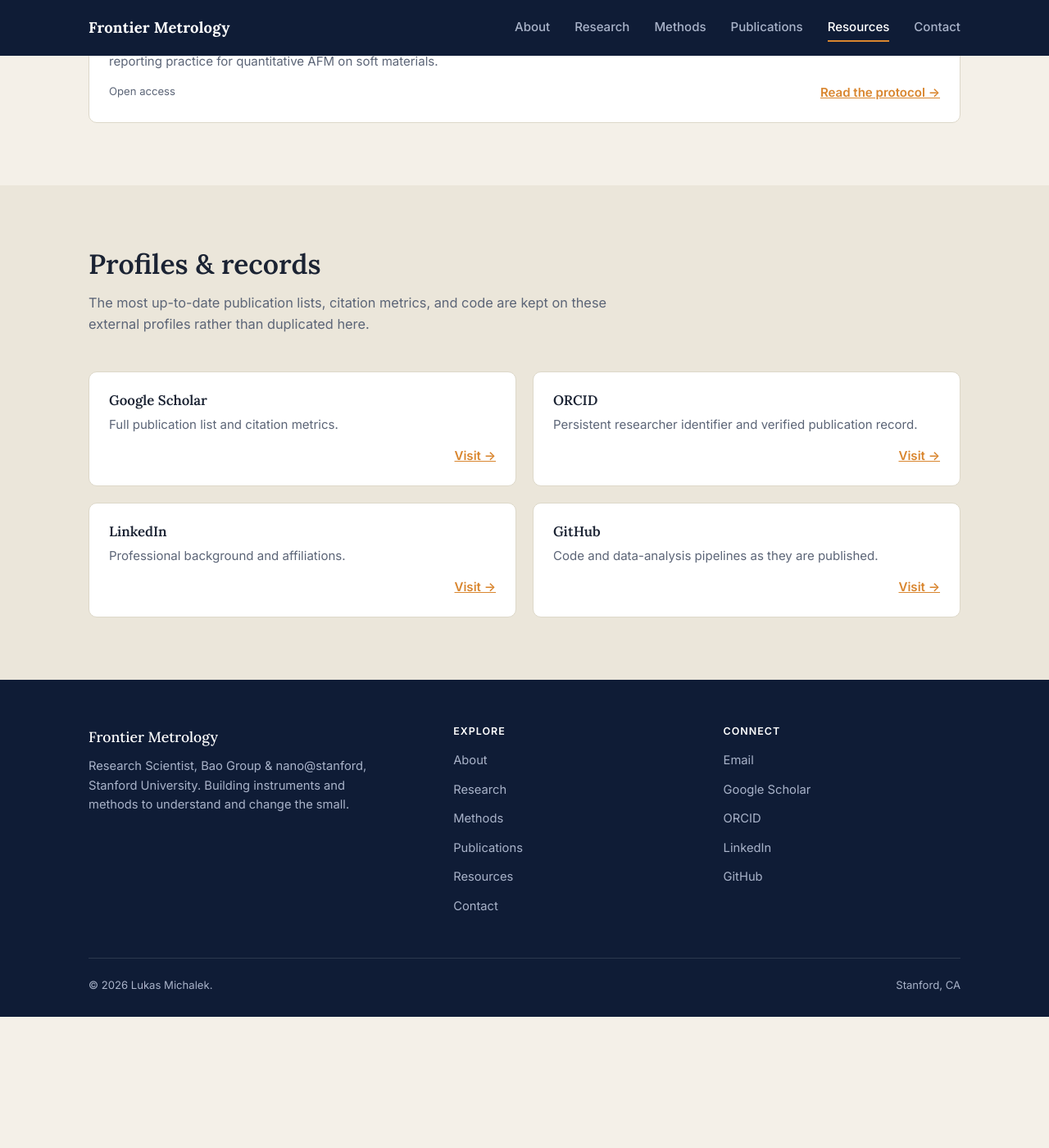
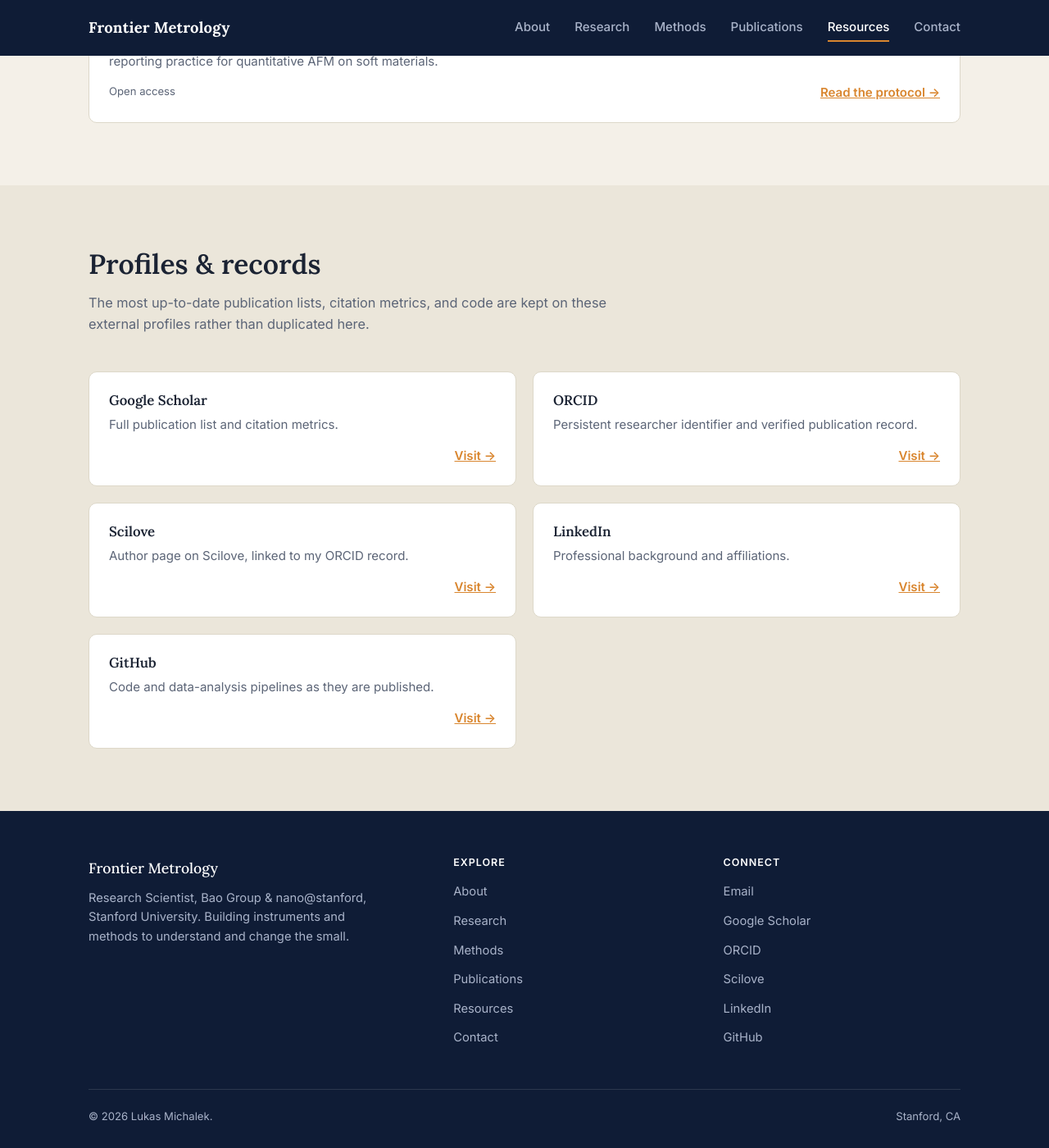
Before and after one commit to lukasfmichalek/lukasfmichalek.github.io, a Jekyll site: the page built from _pages/resources.md, in a window 1280 px wide and 1400 px high, scrolled down 584 px. Shown: the whole window at 82% size. Built offline with Jekyll 4.4.1, drawn with Linux system fonts in a browser that asks for light colours; before the commit the page ends 1824 px from its top, so only the background shows below that.

Commit message:
Add Scilove author profile link
Adds the Scilove page to the author links (about, contact, resources, footer) and to the Publications header buttons.

Co-Authored-By: Claude Sonnet 5.5 <noreply@anthropic.com>
Claude-Session: https://claude.ai/code/session_017newvzTptfM9pui5ZgcXYb

```diff
--- a/_config.yml
+++ b/_config.yml
@@ -78,6 +78,9 @@ author:
     - label: "ORCID"
       icon: "fab fa-fw fa-orcid"
       url: "https://orcid.org/0000-0002-2257-5038"
+    - label: "Scilove"
+      icon: "fas fa-fw fa-heart"
+      url: "https://www.scilove.app/author/0000-0002-2257-5038"
     - label: "LinkedIn"
       icon: "fab fa-fw fa-linkedin"
       url: "https://www.linkedin.com/in/lukas-michalek-89a692157/"
@@ -93,6 +96,9 @@ footer:
     - label: "ORCID"
       icon: "fab fa-fw fa-orcid"
       url: "https://orcid.org/0000-0002-2257-5038"
+    - label: "Scilove"
+      icon: "fas fa-fw fa-heart"
+      url: "https://www.scilove.app/author/0000-0002-2257-5038"
     - label: "GitHub"
       icon: "fab fa-fw fa-github"
       url: "https://github.com/lukasfmichalek"
--- a/_pages/resources.md
+++ b/_pages/resources.md
@@ -43,7 +43,7 @@ description: "Primers, records, and links for students and collaborators working
         {% unless link.label == "Email" %}
         <div class="res-card">
           <h3>{{ link.label }}</h3>
-          <p>{% if link.label == "Google Scholar" %}Full publication list and citation metrics.{% elsif link.label == "ORCID" %}Persistent researcher identifier and verified publication record.{% elsif link.label == "LinkedIn" %}Professional background and affiliations.{% elsif link.label == "GitHub" %}Code and data-analysis pipelines as they are published.{% endif %}</p>
+          <p>{% if link.label == "Google Scholar" %}Full publication list and citation metrics.{% elsif link.label == "ORCID" %}Persistent researcher identifier and verified publication record.{% elsif link.label == "Scilove" %}Author page on Scilove, linked to my ORCID record.{% elsif link.label == "LinkedIn" %}Professional background and affiliations.{% elsif link.label == "GitHub" %}Code and data-analysis pipelines as they are published.{% endif %}</p>
           <div class="res-meta">
             <span>&nbsp;</span>
             <a class="btn-text" href="{{ link.url }}" target="_blank" rel="noopener">Visit &rarr;</a>
```
Also changed, not shown: _pages/publications.md (+1 -0 lines).
